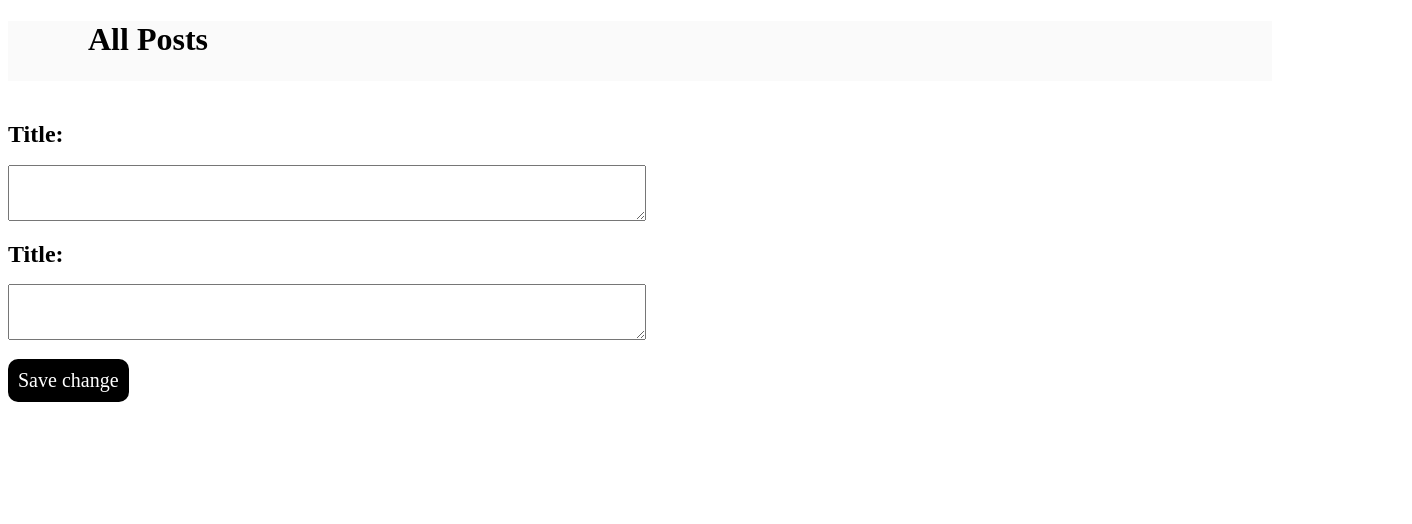
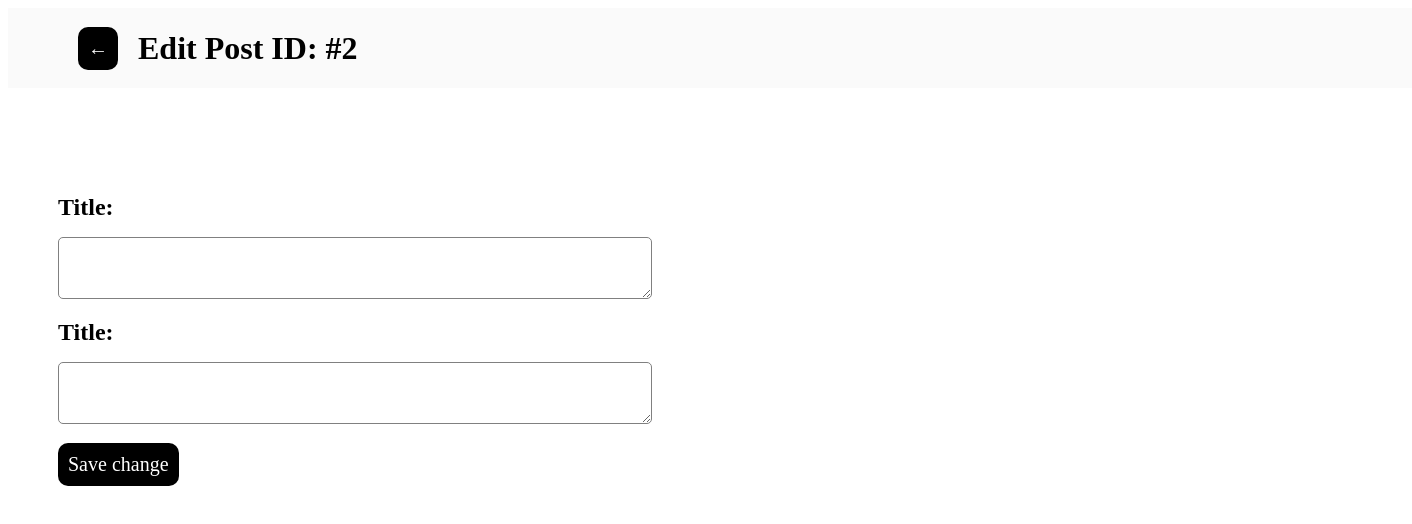
Before and after one commit to Ichfateme/CRUD, a Vue app: page /#/Edit/1 in a window 1280 px wide. Shown: the top 524 px of the page, 1412 px wide, since content can reach past the window. Built offline with nearby package versions, Linux system fonts and the light colour scheme; no server answers.

Commit message:
first commit

```diff
--- a/src/components/Navbar.vue
+++ b/src/components/Navbar.vue
@@ -1,19 +1,44 @@
 <template>
   <div class="nav">
-    <h1>All Posts</h1>
+    <!-- Post link -->
+    <button to="" class="btn">
+      ←
+    </button>
+    <h1>{{msg}}</h1>
   </div>
 </template>
 
 <script>
   export default {
     name: "Navbar",
+    props: {
+      msg: String
+    }
   };
 </script>
 <style>
-.nav{
-  padding: 0 80px;
-  height: 60px;
+  .nav {
+    padding: 0 70px;
+    display: flex;
+    justify-content: flex-start;
+    align-items: center;
+    width: 100%;
+    height: 80px;
     background: #FAFAFA;
     margin-bottom: 40px;
+    gap: 20px;
+  }
+
+  .btn {
+    font-size: 20px;
+    background: #000;
+    color: #fff;
+    border: 0;
+    border-radius: 10px;
+    text-decoration: none;
+    display: inline-flex;
+    padding: 10px;
+    align-items: center;
+    justify-content: center;
   }
 </style>
--- a/src/components/PostCart.vue
+++ b/src/components/PostCart.vue
@@ -43,12 +43,17 @@
 <style>
   .postCart {
     display: flex;
-    justify-content: center;
+    justify-content: flex-end;
     gap: 20px;
 
   }
 
   .textCart {
+    display: flex;
+    justify-content: center;
+    align-items: flex-start;
+    justify-content: space-between;
+    flex-direction: column;
     background: #EEEEEE;
     padding: 24px;
     border-radius: 15px;
--- a/src/views/Edit.vue
+++ b/src/views/Edit.vue
@@ -1,5 +1,5 @@
 <template>
-  <Navbar />
+  <Navbar msg="Edit Post ID: #2"/>
   <div class="edit">
 
     <!-- textarea -->
@@ -72,9 +72,17 @@
 
 
 <style scoped>
+  .edit {
+    padding: 50px;
+  }
+
   .textarea {
     width: 50%;
     height: 50px;
+    border-color: gray;
+    border-radius: 5px;
+    padding: 5px;
+    scroll-behavior: unset;
   }
 
   .title {
--- a/src/views/Home.vue
+++ b/src/views/Home.vue
@@ -1,11 +1,10 @@
 <template>
   <div class="home">
-    <Navbar />
+    <Navbar msg="All Posts" />
 
     <div class="posts">
       <post-cart :id="post.id" :title="post.title" v-for="post in posts" :key="post.id" />
     </div>
-
   </div>
 </template>
 
@@ -56,6 +55,13 @@
 </script>
 
 <style>
+  .home {
+    display: flex;
+    justify-content: center;
+    flex-direction: column;
+    align-items: flex-start;
+  }
+
   .posts {
     display: flex;
     justify-content: center;
--- a/src/views/SinglePage.vue
+++ b/src/views/SinglePage.vue
@@ -1,6 +1,6 @@
 <template>
   <div>
-    <Navbar />
+    <Navbar msg="Post ID: #2"/>
 
     <div class="post">
       <!-- Edit and Delete -->
@@ -16,9 +16,9 @@
           </router-link>
         </div>
         <div>
-          <router-link to="" class="btn">
+          <button @click="remove()" to="" class="btn">
             delete
-          </router-link>
+          </button>
         </div>
       </div>
 
@@ -70,6 +70,17 @@
           .catch((err) => {
             console.log(err);
           })
+      },
+
+      remove() {
+        const id = this.$route.params.id
+        axios.delete(`https://jsonplaceholder.typicode.com/posts/${id}`)
+          .then((succes) => {
+            this.$router.push({
+              path: '/'
+            })
+            console.log(succes);
+          })
       }
     }
   }
```
Lines whose indentation alone changed are shown as unchanged.
